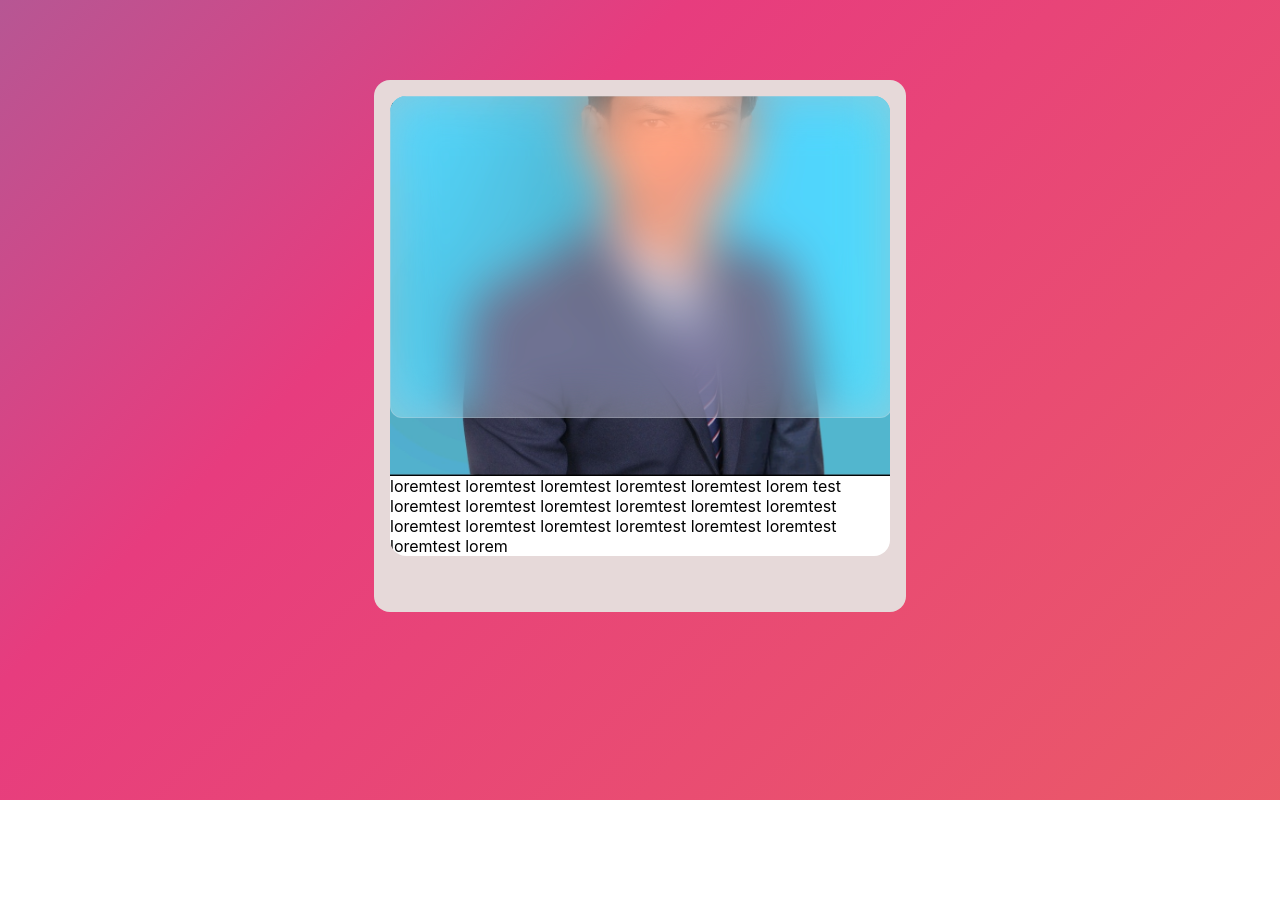
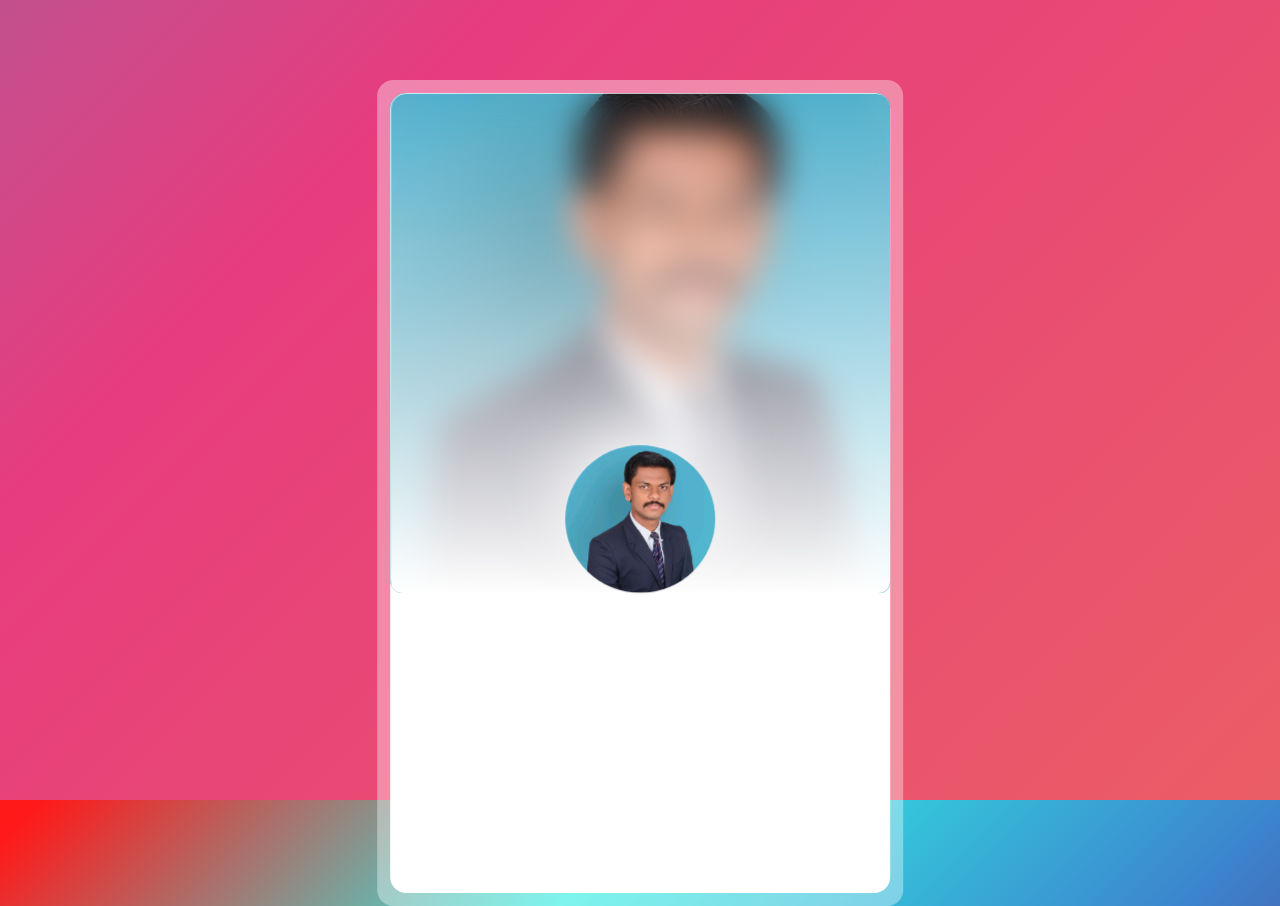
Before and after one commit to dastageer-hc/portfolio, a React (Create React App) app: page / in a window 1280 px wide. Before the commit the page ends 800 px from the top, so only its background shows below. Built offline with nearby package versions, Linux system fonts and the light colour scheme.

Commit message:
temp stash

```diff
--- a/src/components/Homepage/HomePage.js
+++ b/src/components/Homepage/HomePage.js
@@ -4,25 +4,15 @@ function HomePage() {
     <div className={style.main_container}>
       <div className={style.outer_border}>
         <div className={style.card_container}>
+
           <div className={style.bg_image}>
-            <img src={require('../../assets/images/headshot.jpg')} alt='profile pic'></img>
+              <img src={require('../../assets/images/headshot.jpg')} alt='profile pic'></img>
+            <div className={style.glass_overlay}>
+            </div>
           </div>
           <div className={style.content_container}>
-            <div>
-              test lorem
-              test loremtest loremtest loremtest loremtest loremtest loremtest loremtest loremtest loremtest loremtest loremtest loremtest loremtest lorem
-              test loremtest loremtest loremtest loremtest loremtest loremtest loremtest loremtest loremtest lorem
-              test loremtest loremtest loremtest loremtest loremtest lorem
-              test loremtest loremtest loremtest loremtest loremtest loremtest loremtest loremtest loremtest loremtest loremtest loremtest loremtest lorem
-              test loremtest loremtest loremtest loremtest loremtest loremtest loremtest loremtest loremtest lorem
-              test loremtest loremtest loremtest loremtest loremtest lorem
-              test loremtest loremtest loremtest loremtest loremtest loremtest loremtest loremtest loremtest loremtest loremtest loremtest loremtest lorem
-              test loremtest loremtest loremtest loremtest loremtest loremtest loremtest loremtest loremtest lorem
-              test loremtest loremtest loremtest loremtest loremtest lorem
-              test loremtest loremtest loremtest loremtest loremtest loremtest loremtest loremtest loremtest loremtest loremtest loremtest loremtest lorem
-              test loremtest loremtest loremtest loremtest loremtest loremtest loremtest loremtest loremtest lorem
-              test loremtest loremtest loremtest loremtest loremtest lorem
-              test loremtest loremtest loremtest loremtest loremtest loremtest loremtest loremtest loremtest loremtest loremtest loremtest loremtest lorem
+            <div className={style.dp_container}>
+              <img src={require('../../assets/images/headshot.jpg')} alt='profile pic'></img>
 
             </div>
           </div>
--- a/src/components/Homepage/HomePage.module.css
+++ b/src/components/Homepage/HomePage.module.css
@@ -6,62 +6,112 @@
   background: linear-gradient(-45deg, #ee7752, #e73c7e, #23a6d5, #23d5ab);
   background-size: 400% 400%;
   animation: gradient 15s ease infinite;
+  animation-direction: reverse;
   height: 100vh;
 
 
 }
 
-.card_container {
-  position: absolute;
-  left: 50%;
-  transform: translateX(-50%);
-  width: 500px;
-  background-color: white;
-  border-radius: 1rem;
+.outer_border {
   overflow: hidden;
-  opacity: 1;
-}
-
-.outer_border {
   position: absolute;
   width: 500px;
   min-height: 250px;
-  background-color: white;
+  /* background-color: white; */
   border-radius: 1rem;
   top: 5rem;
   left: 50%;
   min-height: 500px;
   transform: translateX(-50%);
-  padding: 1rem;
-  background-color: rgb(230, 217, 217);
-  border: 1px solid  blur(25px) saturate(200%);
+  padding: .8rem;
+  background-color: rgba(255, 255, 255, 0.363);
+  border: 1px solid blur(25px) saturate(200%);
+}
+
+.card_container {
+  left: 50%;
+  width: 500px;
+  height: 800px;
+  background-color: white;
+  border-radius: 1rem;
+  overflow: hidden;
+  opacity: 1;
+  position: relative;
+  transform: translateX(-50%);
+}
+
+.content_container {
+  display: flex;
+  justify-content: center;
+  align-items: center;
+  position: relative;
+  z-index: 10000;
 }
 
 .bg_image {
-  /* position: relative; */
+  position: relative;
+  overflow: hidden;
+  height: 500px;
+  border-radius: 12px;
 }
 
 .bg_image img {
   width: 100%;
-  position: absolute;
-  top: -7rem
+  margin-top: 0rem;
+  transform: scale(1.2);
+  border-radius: 12px;
 }
 
-.bg_image::after {
-  content: " ";
+
+.bg_image .glass_overlay {
   position: absolute;
-  background-color: white;
   width: 100%;
-  height: 20rem;
-  z-index: 2;
-
-  backdrop-filter: blur(25px) saturate(200%);
-  -webkit-backdrop-filter: blur(25px) saturate(200%);
-  background-color: rgba(255, 255, 255, 0.3);
+  height: 500px;
+  z-index: 1000;
+  top: 0;
   border-radius: 12px;
-  border: 1px solid rgba(209, 213, 219, 0.3);
+  background: rgba(255, 255, 255, 0);
+  border-radius: 16px;
+  box-shadow: 0 4px 30px rgba(0, 0, 0, 0.1);
+  backdrop-filter: blur(16.5px);
+  -webkit-backdrop-filter: blur(16.5px);
+  border: 1px solid rgba(255, 255, 255, 0.72);
 }
 
+.bg_image .glass_overlay::after {
+  content: '';
+  width: 100%;
+  height: 100%;
+  position: absolute;
+  top: 0;
+  content: "";
+
+  top: 0;
+  /* right: 0; */
+  background: linear-gradient(180deg, rgba(255, 255, 255, 0), rgba(255, 255, 255, 1));
+}
+
+
+
+.dp_container {
+  width: 100%;
+  position: absolute;
+  transform: translateY(50%);
+  background: rgb(255, 255, 255);
+  transform: scale(1);
+  background: linear-gradient(180deg, rgba(255, 255, 255, 0.6530987394957983) 0%, rgba(255, 255, 255, 1) 90%);
+  filter: drop-shadow(0px -18px 37px #FFFFFF);
+  background-color: transparent;
+}
+
+.dp_container img {
+  position: absolute;
+  top: -20rem;
+  width: 100%;
+  transform: scale(.3);
+  border-radius: 50%;
+  z-index: 10000;
+}
 
 @keyframes gradient {
   0% {
```
Lines whose indentation alone changed are shown as unchanged.
